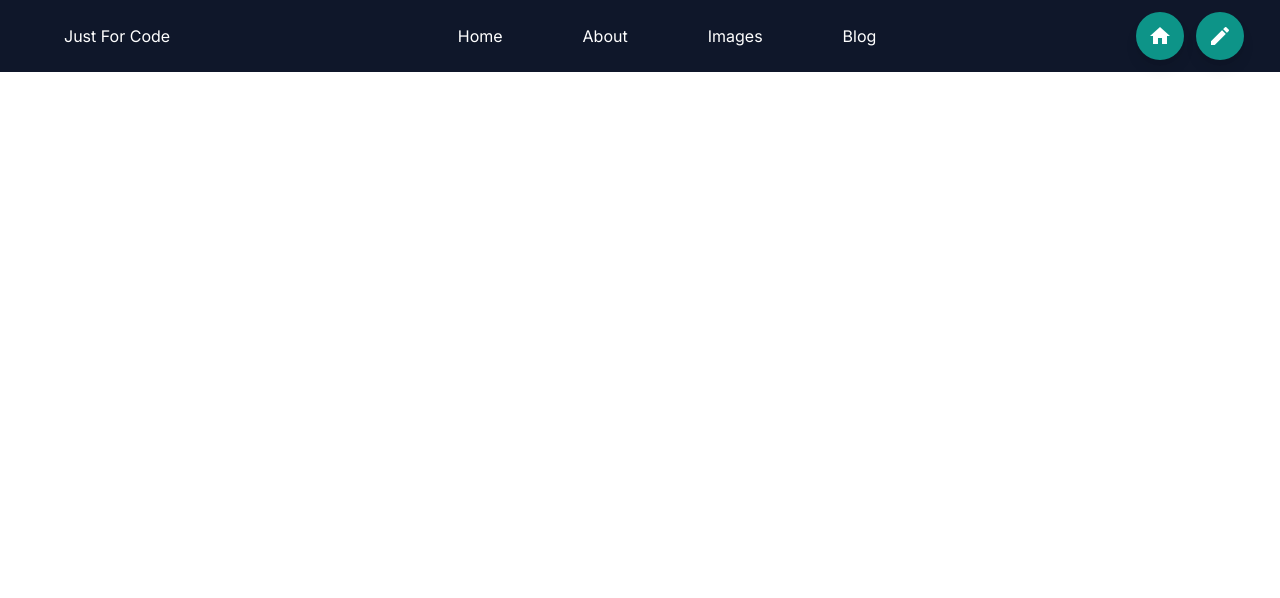
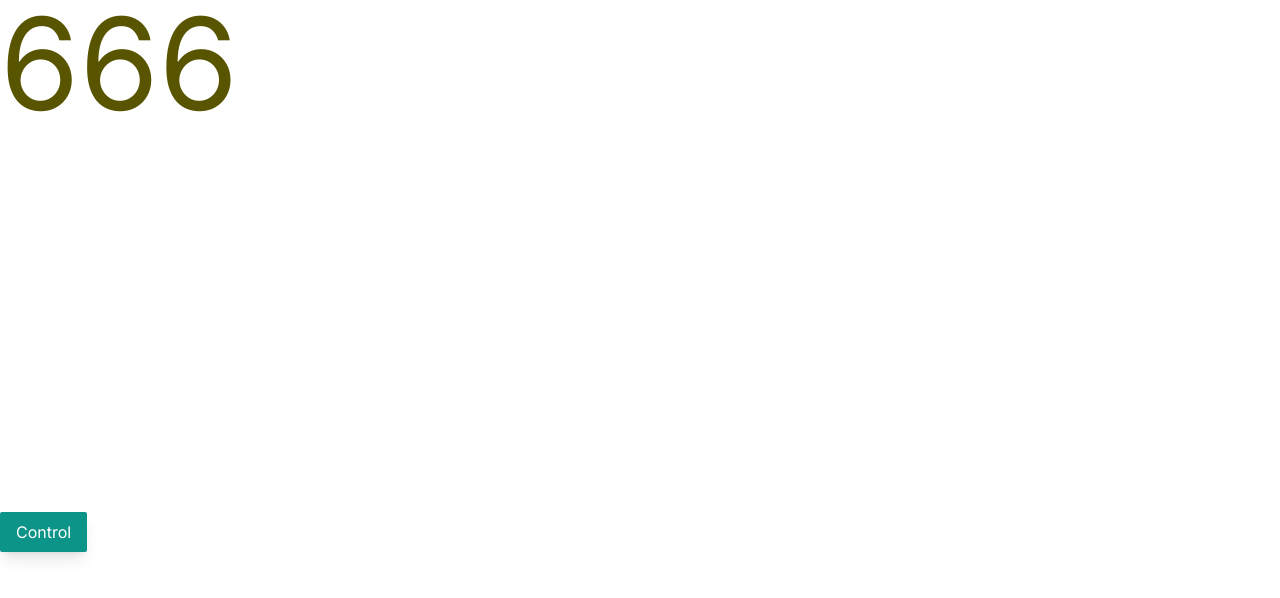
Before and after one commit to ansariabdulahad/STREAM_APP, a Next.js app in the folder stream-app/: page / in a window 1280 px wide. Shown: the top 598 px of the page. Built offline with nearby package versions, Linux system fonts and the light colour scheme.

Commit message:
animated useSpring code

```diff
--- a/stream-app/package.json
+++ b/stream-app/package.json
@@ -10,6 +10,7 @@
   },
   "dependencies": {
     "@headlessui/react": "^1.7.17",
+    "@react-spring/web": "^9.7.3",
     "animate.css": "^4.1.1",
     "material-icons": "^1.13.12",
     "next": "14.0.2",
--- a/stream-app/src/app/page.js
+++ b/stream-app/src/app/page.js
@@ -1,51 +1,63 @@
 'use client';
 
 import { useState } from "react";
-import { Button, Card, Expand, Fade, Flip, Icon, IconButton, Navbar, PatternOne, PatternTwo, Zoom } from "../../Tailwind";
+import { useSpring, animated } from "@react-spring/web";
+import { Button } from "../../Tailwind";
 
 const Page = () => {
 
-  const menus = {
-    brand: 'Just For Code',
-    link: [
-      {
-        label: 'Home',
-        href: '/'
-      },
-      {
-        label: 'About',
-        href: '/about'
-      },
-      {
-        label: 'Images',
-        href: '/images'
-      },
-      {
-        label: 'Blog',
-        href: '/blog'
-      }
-    ]
-  }
+  const [pause, setPause] = useState(false);
 
-  const toolbars = [
-    {
-      label: <IconButton className="bg-indigo-100 text-indigo-600">home</IconButton>,
-      href: '/'
+  const move = useSpring({
+    pause: pause,
+    loop: {
+      reverse: true
     },
-    {
-      label: <IconButton className="bg-indigo-100 text-indigo-600">edit</IconButton>,
-      href: '/'
+    // delay: 2000,
+    from: {
+      color: 'red',
+      top: 0,
+      left: 0
+    },
+    to: {
+      color: 'green',
+      top: 0,
+      left: 200
+    },
+    config: {
+      duration: 3000
     }
-  ]
+  });
+
+  const { number } = useSpring({
+    pause: pause,
+    loop: {
+      reverse: true,
+    },
+    delay: 2000,
+    from: {
+      number: 0
+    },
+    to: {
+      number: 1000
+    },
+    config: {
+      duration: 3000
+    }
+  })
 
   const design = (
     <>
-      <Navbar
-        menu={menus}
-        varient="three"
-        toolbar={toolbars}
-        theme="dark"
-      />
+      <animated.h1
+        style={move}
+        className={'text-9xl txt-red-500'}
+      >
+        {number.to((counter) => Math.floor(counter))}
+      </animated.h1>
+      <Button
+        className="mt-96"
+        onClick={() => setPause(!pause)}
+      >Control</Button>
     </>
   );
   return design;
```
Also changed, not shown: 1 other file (tests, documents, lock files or other folders).
